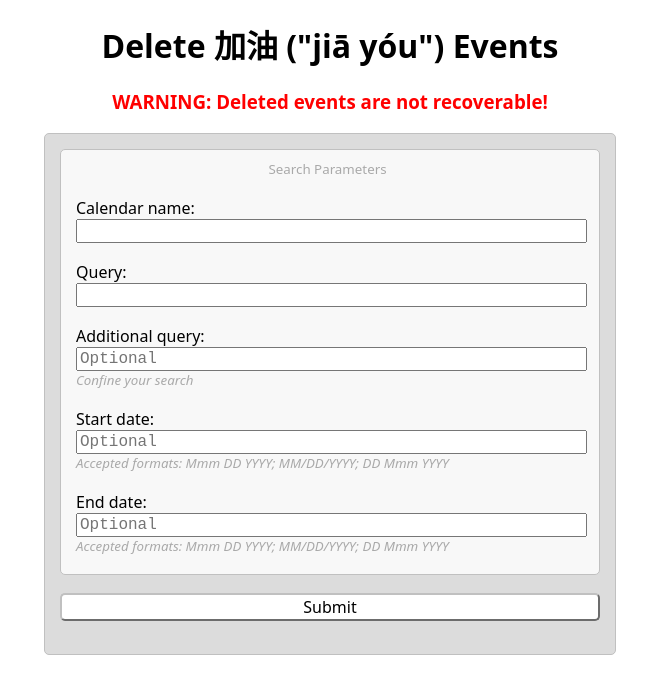
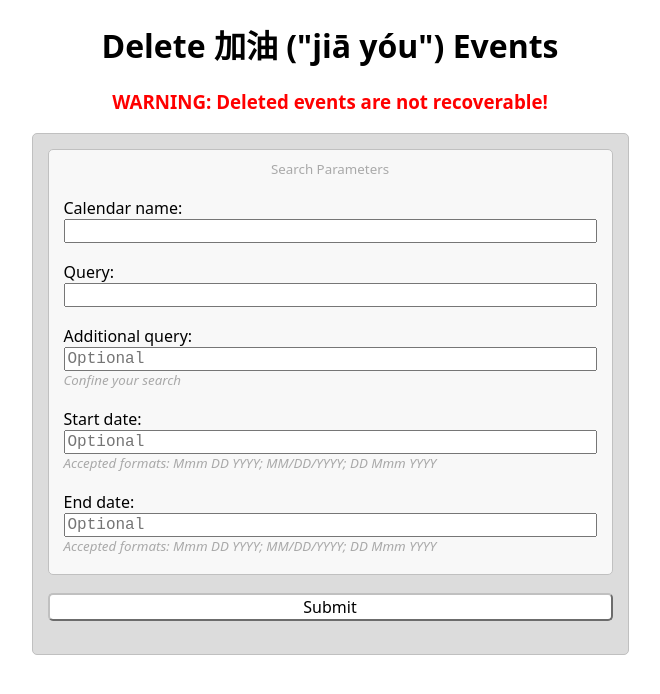
Before and after one commit to saegl5/jiayou_delete_events, a plain HTML site: page Index.html in a window 1280 px wide. Shown: the whole page, without its empty margins (310-970 px from the left). Drawn offline with Linux system fonts and the light colour scheme.

Commit message:
align form style

```diff
--- a/Index.html
+++ b/Index.html
@@ -5,7 +5,7 @@
     <style>
       /* Basic styling for the form */
       form {
-        max-width: 540px;
+        max-width: 565px;
         margin: 0 auto;
         padding: 15px;
         border: 1px solid Silver;
@@ -16,6 +16,7 @@
         display: block;
         margin-bottom: 0px;
         width: 100%;
+        -webkit-box-sizing: border-box;
       }
       select, input, div {
         font-family: 'Courier New', Courier, monospace;
@@ -37,7 +38,7 @@
         text-align: left;
         padding-top: 10px;
         padding-left: 15px;
-        padding-right: 20px;
+        padding-right: 15px;
         border: 1px solid Silver;
         border-radius: 5px;
         background-color: #F8F8F8;
```
